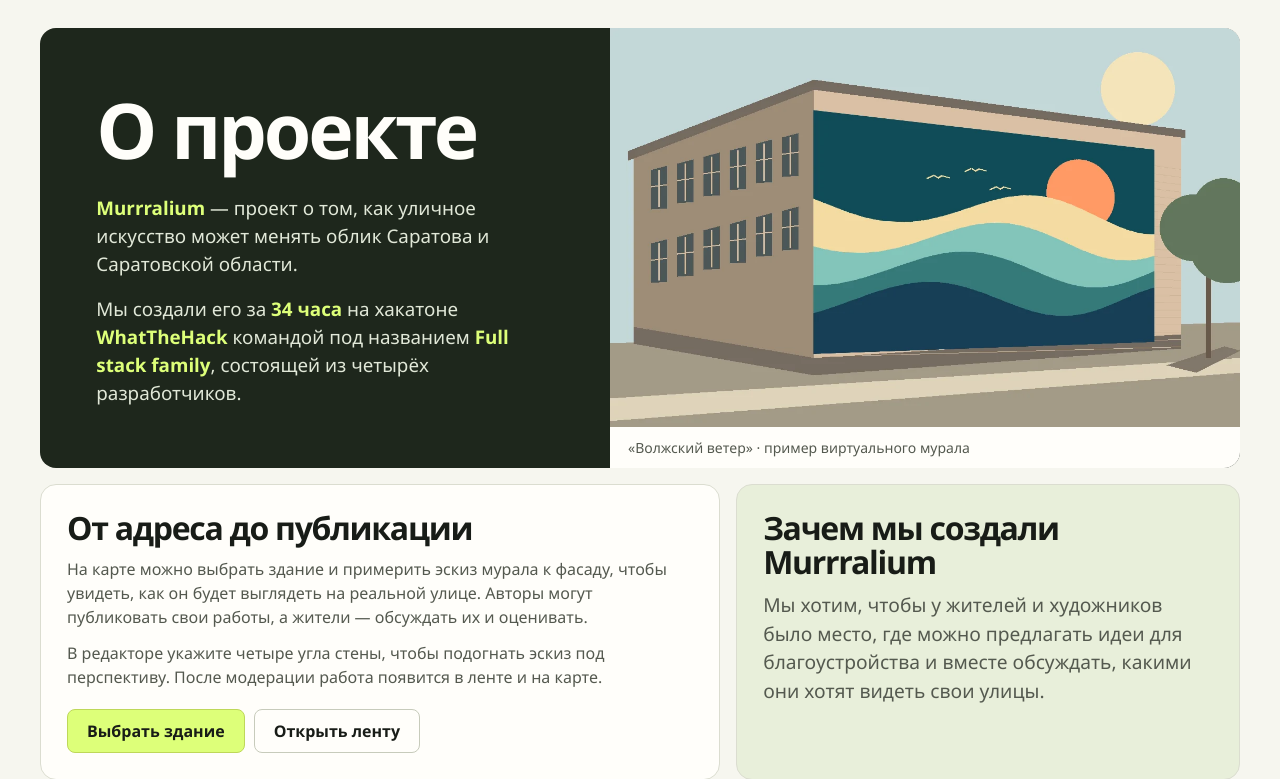
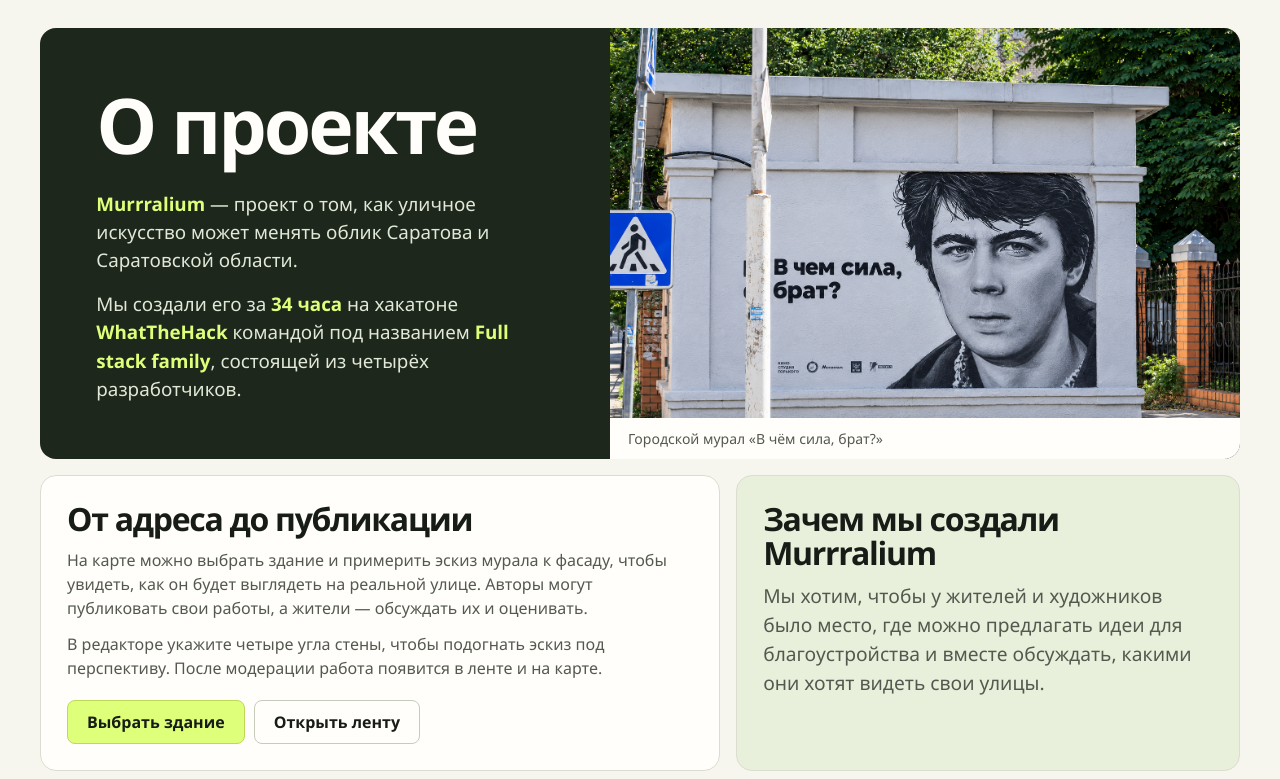
Before and after one commit to alexandra18-ux/whatthehack, a Django app: page /about/ in a window 1280 px wide. Shown: the part 75-854 px from the top of the page. Run offline with Django 5.2, Linux system fonts and the light colour scheme.

Commit message:
Update mural photos on home and about pages

```diff
--- a/apps/placements/tests.py
+++ b/apps/placements/tests.py
@@ -129,7 +129,7 @@ class PlacementWorkflowTests(TestCase):
     def test_home_shows_static_cat_without_published_projects(self):
         response = Client().get(reverse("home"))
         self.assertEqual(response.context["projects"], [])
-        self.assertContains(response, 'src="/static/images/mural-cat.jpg"')
+        self.assertContains(response, 'src="/static/images/mural-cat.png"')
 
     def test_existing_graffiti_rejects_invalid_photo(self):
         response = self.client.post(reverse("create"), {
--- a/static/css/about.css
+++ b/static/css/about.css
@@ -62,5 +62,5 @@
 
 @media (max-width: 760px) {
   .about-intro, .about-sections { grid-template-columns: minmax(0, 1fr); }
-  .about-example img { height: auto; aspect-ratio: 1200 / 760; }
+  .about-example img { height: auto; }
 }
--- a/templates/about.html
+++ b/templates/about.html
@@ -10,8 +10,8 @@
     <p>Мы создали его за <strong>34 часа</strong> на хакатоне <strong>WhatTheHack</strong> командой под названием <strong>Full stack family</strong>, состоящей из четырёх разработчиков.</p>
   </header>
   <figure class="about-example">
-    <img src="{% static 'images/about-volga-wind.webp' %}" width="1200" height="760" alt="Эскиз с волнами и солнцем, наложенный на фасад здания">
-    <figcaption>«Волжский ветер» · пример виртуального мурала</figcaption>
+    <img src="{% static 'images/about-mural-brother.png' %}" width="1644" height="957" alt="Чёрно-белый портрет на стене и надпись «В чём сила, брат?»">
+    <figcaption>Городской мурал «В чём сила, брат?»</figcaption>
   </figure>
 </section>
 
--- a/templates/home.html
+++ b/templates/home.html
@@ -8,7 +8,7 @@
     <a class="button lime" href="{% url 'map' %}">Выбрать здание</a>
   </div>
   <div class="hero-image">
-    <img src="{% static 'images/mural-cat.jpg' %}" width="500" height="674" alt="Мурал с котом в цилиндре на фасаде здания в Саратове">
+    <img src="{% static 'images/mural-cat.png' %}" width="362" height="645" alt="Мурал с котом в цилиндре на фасаде здания в Саратове">
   </div>
 </section>
 
```
Also changed, not shown: static/images/about-mural-brother.png (added), static/images/mural-cat.jpg (deleted), static/images/mural-cat.png (added).
